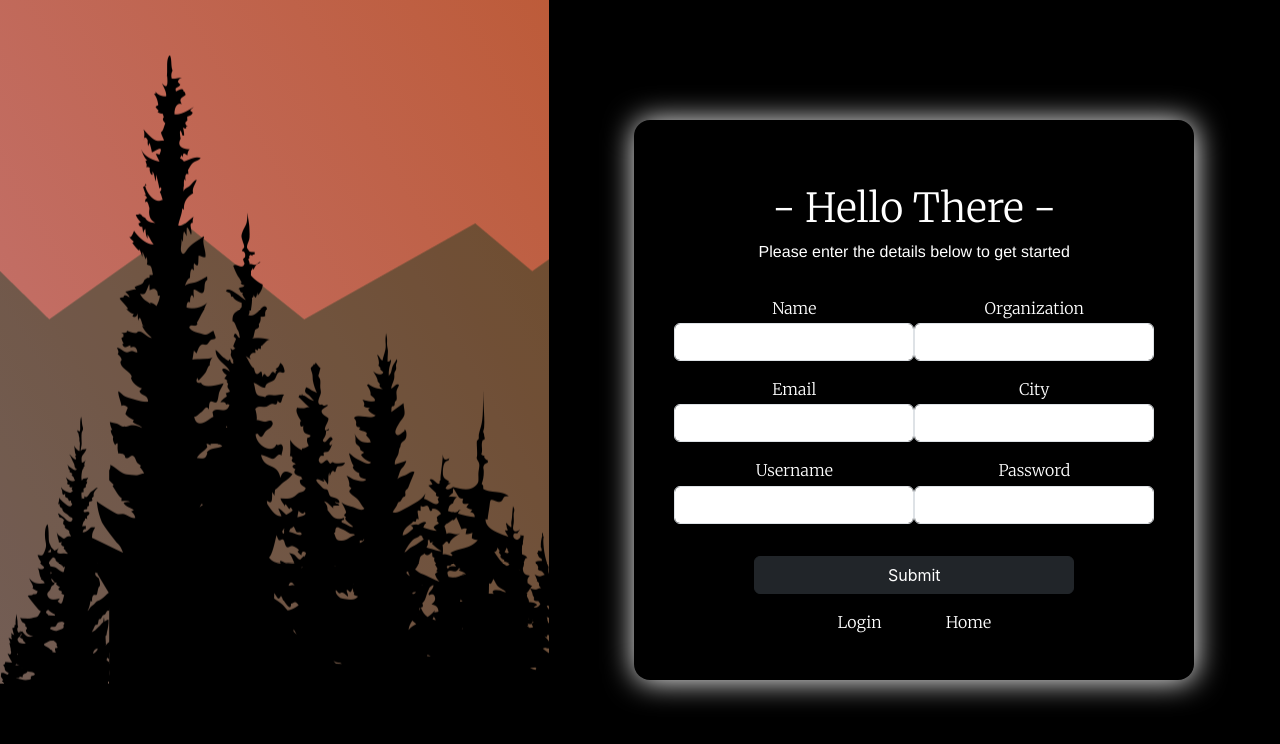
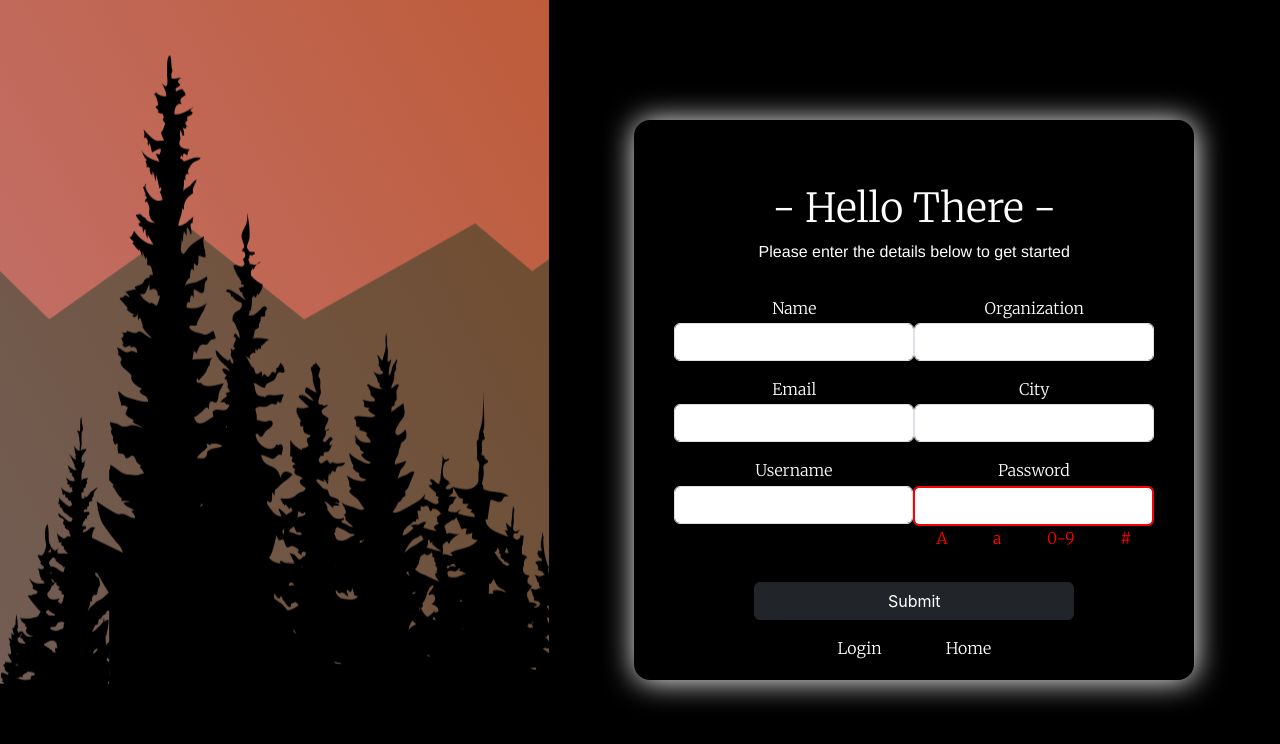
Before and after one commit to ChaitanyaMahaprabhu/TourismPlatform, a React (Create React App) app: page /AgentRegistration in a window 1280 px wide. Shown: the top 744 px of the page. Built offline with nearby package versions, Linux system fonts and the light colour scheme; a web font is replaced by a local one.

Commit message:
Password Checker added.

```diff
--- a/src/components/Register/AgentRegistration.jsx
+++ b/src/components/Register/AgentRegistration.jsx
@@ -1,6 +1,6 @@
 import styles from "./AgentRegistration.module.css";
 import { useState } from "react";
-import {Link} from 'react-router-dom';
+import { Link } from "react-router-dom";
 
 const AgentRegistration = () => {
   const [gradient, setGradient] = useState(
@@ -10,6 +10,37 @@ const AgentRegistration = () => {
       Math.random() * 250 + 1
     })`
   );
+
+  const [pass, setPass] = useState("");
+  const [uppercase, setUppercase] = useState(false);
+  const [lowercase, setLowercase] = useState(false);
+  const [number, setNumber] = useState(false);
+  const [special, setSpecial] = useState(false);
+  let allTrue = false;
+
+  if (
+    uppercase == true &&
+    lowercase == true &&
+    number == true &&
+    special == true
+  ) {
+    allTrue = true;
+  }
+
+  const u_pattern = /[A-Z]+/;
+  const l_pattern = /[a-z]+/;
+  const n_pattern = /[0-9]+/;
+  const s_pattern = /[#$%^&@!()_=\-+]+/;
+
+  const changeHandler = (e) => {
+    setPass(e.target.value);
+    console.log(e.target.value);
+
+    setUppercase(u_pattern.test(e.target.value) ? true : false);
+    setLowercase(l_pattern.test(e.target.value) ? true : false);
+    setNumber(n_pattern.test(e.target.value) ? true : false);
+    setSpecial(s_pattern.test(e.target.value) ? true : false);
+  };
 
   return (
     <div className={styles.loginEncompass}>
@@ -125,8 +156,39 @@ const AgentRegistration = () => {
                     class="form-control"
                     id="password"
                     name="password"
+                    onChange={changeHandler}
+                    style={{
+                      color: `${allTrue ? "green" : "red"}`,
+                      border: `2px solid ${allTrue ? "green" : "red"}`,
+                    }}
                     required
                   />
+                  <label for="password" className={styles.pass}>
+                    <span
+                      style={{ color: `${uppercase ? "green" : "red"}` }}
+                      id="uppercase"
+                    >
+                      A
+                    </span>
+                    <span
+                      style={{ color: `${lowercase ? "green" : "red"}` }}
+                      id="lowercase"
+                    >
+                      a
+                    </span>
+                    <span
+                      style={{ color: `${number ? "green" : "red"}` }}
+                      id="number"
+                    >
+                      0-9
+                    </span>
+                    <span
+                      style={{ color: `${special ? "green" : "red"}` }}
+                      id="special"
+                    >
+                      #
+                    </span>
+                  </label>
                 </div>
               </div>
 
@@ -148,10 +210,14 @@ const AgentRegistration = () => {
                 }}
               >
                 <p className={styles.heading} style={{ marginRight: "1rem" }}>
-                  <Link to="/Login"><span style = {{color: "white"}}>Login</span></Link>
+                  <Link to="/Login">
+                    <span style={{ color: "white" }}>Login</span>
+                  </Link>
                 </p>
                 <p className={styles.heading} style={{ marginLeft: "1rem" }}>
-                  <Link to="/"><span style = {{color: "white"}}>Home</span></Link>
+                  <Link to="/">
+                    <span style={{ color: "white" }}>Home</span>
+                  </Link>
                 </p>
               </div>
             </form>
--- a/src/components/Register/AgentRegistration.module.css
+++ b/src/components/Register/AgentRegistration.module.css
@@ -141,3 +141,8 @@ label{
   padding: 0rem 1rem 0rem 1rem;
   border-radius: 2rem;
 }
+
+.pass{
+  display: flex;
+  justify-content: space-around;
+}
--- a/src/components/Register/TravellerRegistration.jsx
+++ b/src/components/Register/TravellerRegistration.jsx
@@ -1,6 +1,6 @@
 import styles from "./TravellerRegistration.module.css";
 import { useState } from "react";
-import {Link} from 'react-router-dom';
+import { Link } from "react-router-dom";
 
 const TravellerRegistration = () => {
   const [gradient, setGradient] = useState(
@@ -10,6 +10,37 @@ const TravellerRegistration = () => {
       Math.random() * 250 + 1
     })`
   );
+
+  const [pass, setPass] = useState("");
+  const [uppercase, setUppercase] = useState(false);
+  const [lowercase, setLowercase] = useState(false);
+  const [number, setNumber] = useState(false);
+  const [special, setSpecial] = useState(false);
+  let allTrue = false;
+
+  if (
+    uppercase == true &&
+    lowercase == true &&
+    number == true &&
+    special == true
+  ) {
+    allTrue = true;
+  }
+
+  const u_pattern = /[A-Z]+/;
+  const l_pattern = /[a-z]+/;
+  const n_pattern = /[0-9]+/;
+  const s_pattern = /[#$%^&@!()_=\-+]+/;
+
+  const changeHandler = (e) => {
+    setPass(e.target.value);
+    console.log(e.target.value);
+
+    setUppercase(u_pattern.test(e.target.value) ? true : false);
+    setLowercase(l_pattern.test(e.target.value) ? true : false);
+    setNumber(n_pattern.test(e.target.value) ? true : false);
+    setSpecial(s_pattern.test(e.target.value) ? true : false);
+  };
 
   return (
     <div className={styles.loginEncompass}>
@@ -125,8 +156,39 @@ const TravellerRegistration = () => {
                     class="form-control"
                     id="password"
                     name="password"
+                    onChange={changeHandler}
+                    style={{
+                      color: `${allTrue ? "green" : "red"}`,
+                      border: `2px solid ${allTrue ? "green" : "red"}`,
+                    }}
                     required
                   />
+                  <label for="password" className={styles.pass}>
+                    <span
+                      style={{ color: `${uppercase ? "green" : "red"}` }}
+                      id="uppercase"
+                    >
+                      A
+                    </span>
+                    <span
+                      style={{ color: `${lowercase ? "green" : "red"}` }}
+                      id="lowercase"
+                    >
+                      a
+                    </span>
+                    <span
+                      style={{ color: `${number ? "green" : "red"}` }}
+                      id="number"
+                    >
+                      0-9
+                    </span>
+                    <span
+                      style={{ color: `${special ? "green" : "red"}` }}
+                      id="special"
+                    >
+                      #
+                    </span>
+                  </label>
                 </div>
               </div>
 
@@ -147,11 +209,15 @@ const TravellerRegistration = () => {
                   marginTop: "1rem",
                 }}
               >
-                <p className={styles.heading} style={{marginRight: "1rem" }}>
-                  <Link to="/Login"><span style = {{color: "white"}}>Login</span></Link>
+                <p className={styles.heading} style={{ marginRight: "1rem" }}>
+                  <Link to="/Login">
+                    <span style={{ color: "white" }}>Login</span>
+                  </Link>
                 </p>
                 <p className={styles.heading} style={{ marginLeft: "1rem" }}>
-                  <Link to="/"><span style = {{color: "white"}}>Home</span></Link>
+                  <Link to="/">
+                    <span style={{ color: "white" }}>Home</span>
+                  </Link>
                 </p>
               </div>
             </form>
--- a/src/components/Register/TravellerRegistration.module.css
+++ b/src/components/Register/TravellerRegistration.module.css
@@ -141,3 +141,8 @@
     padding: 0rem 1rem 0rem 1rem;
     border-radius: 2rem;
   }
+
+  .pass{
+    display: flex;
+    justify-content: space-around;
+  }
```
